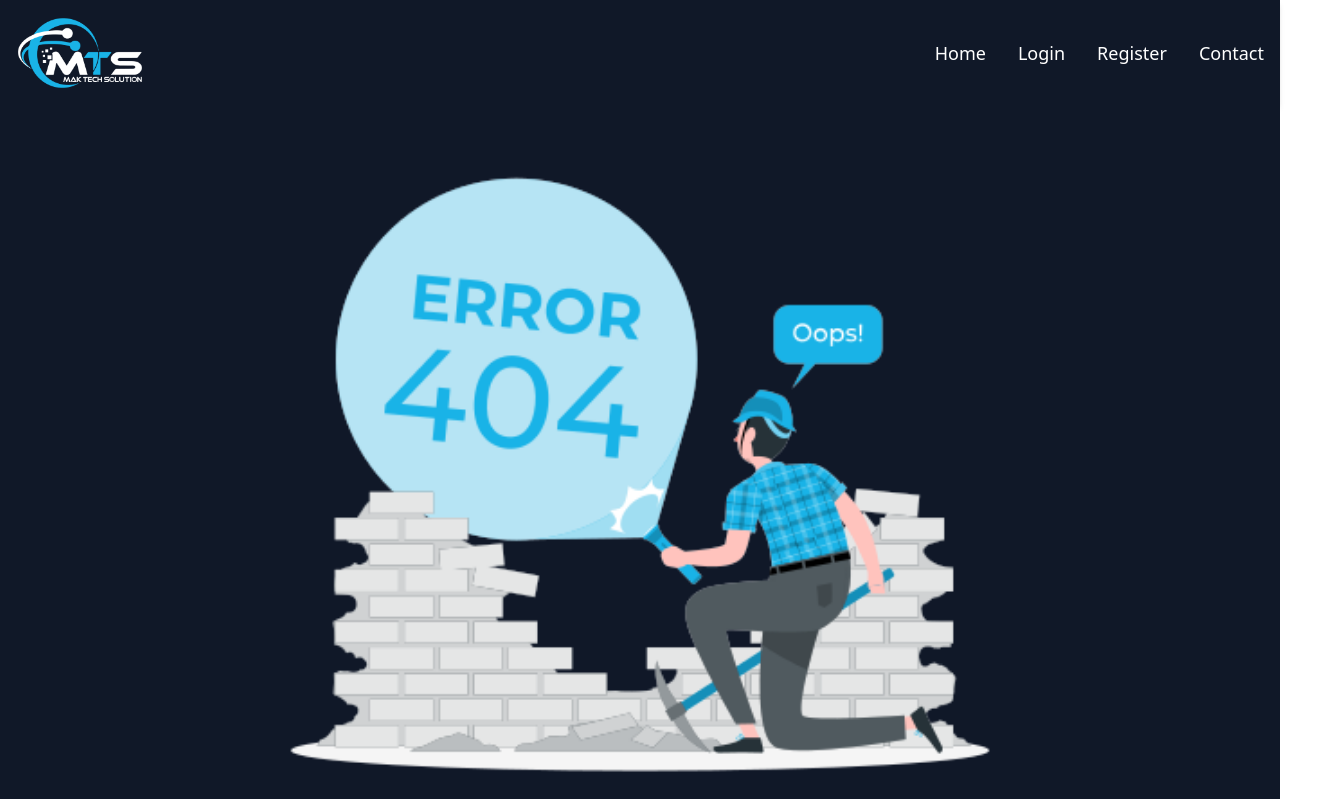
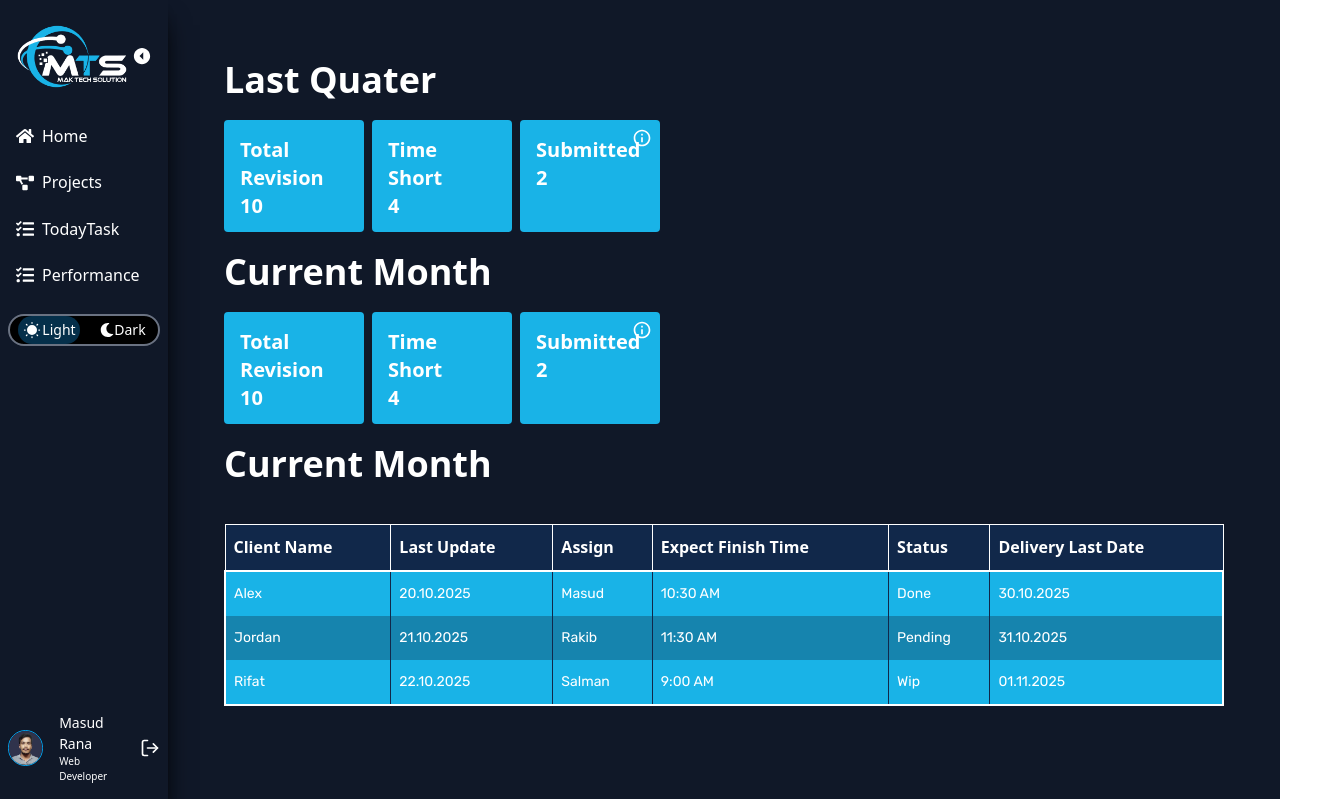
Before and after one commit to MTS-Services/mts-frontend, a React (Vite) app: page /dashboard/performance in a window 1280 px wide. Shown: the top 799 px of the page, 1323 px wide, since content can reach past the window. Built offline with nearby package versions, Linux system fonts and the light colour scheme.

Commit message:
Performance page add

```diff
--- a/src/app-routes/app-routes.tsx
+++ b/src/app-routes/app-routes.tsx
@@ -8,6 +8,7 @@ import RegisterForm from "../pages/Auth/RegisterForm";
 import UserDashBoard from "../layouts/DashBoard/UserDashBoard/UserDashBoard";
 import Projects from "../layouts/DashBoard/UserDashBoard/Projects";
 import TodayTask from "../layouts/DashBoard/UserDashBoard/TodayTask";
+import Performance from "../layouts/DashBoard/UserDashBoard/Performance";
 
 // const Home = lazy(() => import("../pages/Home/Home"));
 
@@ -57,6 +58,10 @@ const AppRoutes = createBrowserRouter([
         path: "todaytask",
         element: <TodayTask/>,
       },
+      {
+        path: "performance",
+        element: <Performance/>,
+      },
     ],
   },
 ]);
--- /dev/null
+++ b/src/layouts/DashBoard/UserDashBoard/Performance.tsx
@@ -0,0 +1,134 @@
+import { MdInfoOutline } from "react-icons/md";
+
+const Performance = () => {
+  const mtsTargets = [
+    { title: "Total Revision", amount: "10" },
+    { title: "Time Short", amount: "4" },
+    { title: "Submitted", amount: "2", note: "mr" },
+  ];
+
+  const tableHeaders = [
+    "Client Name",
+    "Last Update",
+    "Assign",
+    "Expect Finish Time",
+    "Status",
+    "Delivery Last Date",
+  ];
+
+  const tableData = [
+    ["Alex", "20.10.2025", "Masud", "10:30 AM", "Done", "30.10.2025"],
+    ["Jordan", "21.10.2025", "Rakib", "11:30 AM", "Pending", "31.10.2025"],
+    ["Rifat", "22.10.2025", "Salman", "9:00 AM", "Wip", "01.11.2025"],
+  ];
+
+  return (
+    <div className="w-full overflow-x-auto py-10 sm:px-4 bg-background min-h-screen lg:px-14 md:px-10 px-6">
+      <div>
+        <h2 className="text-white text-4xl my-5">Last Quater</h2>
+        {/* Dashboard Summary Cards */}
+        <div className="flex flex-wrap items-start gap-2">
+          {mtsTargets.map(({ title, amount, note }, idx) => (
+            <div
+              key={idx}
+              className="relative bg-primary p-4 text-white rounded-sm w-full md:w-[30%] lg:w-[20%] xl:w-[14%] w-[10%] lg:h-28"
+            >
+              <h2 className="text-sm md:text-xl">{title}</h2>
+              <h2 className="text-sm md:text-xl">{amount}</h2>
+              {note && (
+                <div className="absolute top-2 right-2 group">
+                  <MdInfoOutline className="text-xl" />
+                  <div className="absolute top-6 right-0 bg-black text-white text-xs p-2 rounded shadow-lg opacity-0 group-hover:opacity-100 transition-opacity duration-300 z-10 w-40 pointer-events-none">
+                    {note}
+                  </div>
+                </div>
+              )}
+            </div>
+          ))}
+        </div>
+      </div>
+      <div>
+        <h2 className="text-white text-4xl my-5">Current Month </h2>
+        {/* Dashboard Summary Cards */}
+        <div className="flex flex-wrap items-start gap-2">
+          {mtsTargets.map(({ title, amount, note }, idx) => (
+            <div
+              key={idx}
+              className="relative bg-primary p-4 text-white rounded-sm w-full md:w-[30%] lg:w-[20%] xl:w-[14%] w-[10%] lg:h-28"
+            >
+              <h2 className="text-sm md:text-xl">{title}</h2>
+              <h2 className="text-sm md:text-xl">{amount}</h2>
+              {note && (
+                <div className="absolute top-2 right-2 group">
+                  <MdInfoOutline className="text-xl" />
+                  <div className="absolute top-6 right-0 bg-black text-white text-xs p-2 rounded shadow-lg opacity-0 group-hover:opacity-100 transition-opacity duration-300 z-10 w-40 pointer-events-none">
+                    {note}
+                  </div>
+                </div>
+              )}
+            </div>
+          ))}
+        </div>
+      </div>
+
+      <div>
+        <h2 className="text-white text-4xl my-5">Current Month </h2>
+        {/* Filter Dropdowns */}
+
+        {/* Project Details Table */}
+
+        <div className="overflow-x-auto mt-10">
+          <table className="w-full min-w-[1000px] text-left">
+            <thead>
+              <tr className="bg-secondary text-white text-[16px] border border-white">
+                {tableHeaders.map((head, i) => (
+                  <th
+                    key={head}
+                    className={`px-2 py-3 border border-white ${
+                      i === 0 ? "border-x" : ""
+                    }`}
+                  >
+                    {head}
+                  </th>
+                ))}
+              </tr>
+            </thead>
+
+            <tbody className=" border-2 border-white">
+              {tableData.length > 0 ? (
+                tableData.map((row, i) => (
+                  <tr
+                    key={i}
+                    className="odd:bg-primary even:bg-primary/70 text-white text-sm  hover:bg-primary/80 transition-all duration-300 ease-in-out transform"
+                  >
+                    {row.map((text, idx) => (
+                      <td
+                        key={idx}
+                        className={`px-2 py-3 border-r border-secondary font-primary font-normal ${
+                          idx === 0 ? "border-x" : ""
+                        } `}
+                      >
+                        {text}
+                      </td>
+                    ))}
+                  </tr>
+                ))
+              ) : (
+                <tr>
+                  <td
+                    colSpan={tableHeaders.length}
+                    className="text-center py-4"
+                  >
+                    No projects found.
+                  </td>
+                </tr>
+              )}
+            </tbody>
+          </table>
+        </div>
+      </div>
+    </div>
+  );
+};
+
+export default Performance;
--- a/src/layouts/DashBoard/UserDashBoard/UserDashBoard.tsx
+++ b/src/layouts/DashBoard/UserDashBoard/UserDashBoard.tsx
@@ -9,6 +9,7 @@ import {
 } from "react-icons/io";
 import Projects from "./Projects";
 import TodayTask from "./TodayTask";
+import Performance from "./Performance";
 
 const UserDashBoard = () => {
   const [isOpen, setIsOpen] = useState(true);
@@ -18,6 +19,7 @@ const UserDashBoard = () => {
     { icon: <FaHome />, label: "Home", path: "/" },
     { icon: <FaProjectDiagram />, label: "Projects", path: "projects" },
     { icon: <FaTasks />, label: "TodayTask", path: "todaytask" },
+    { icon: <FaTasks />, label: "Performance", path: "performance" },
   ];
 
   return (
@@ -164,6 +166,14 @@ const UserDashBoard = () => {
               </h1>
             }
           />
+          <Route
+            path="performance"
+            element={
+              <h1 className="text-2xl font-semibold">
+                <Performance></Performance>
+              </h1>
+            }
+          />
         </Routes>
       </div>
     </div>
```
